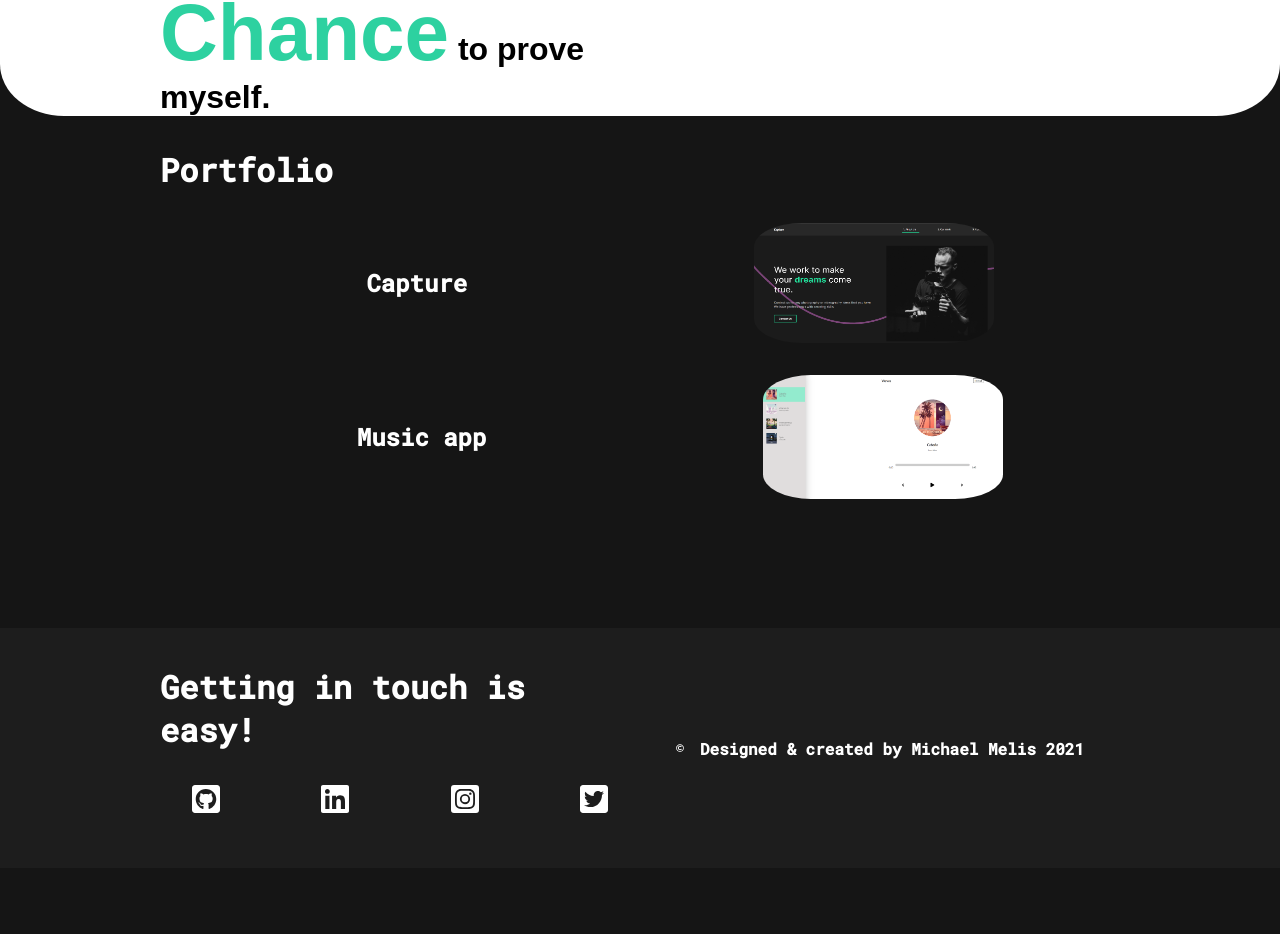
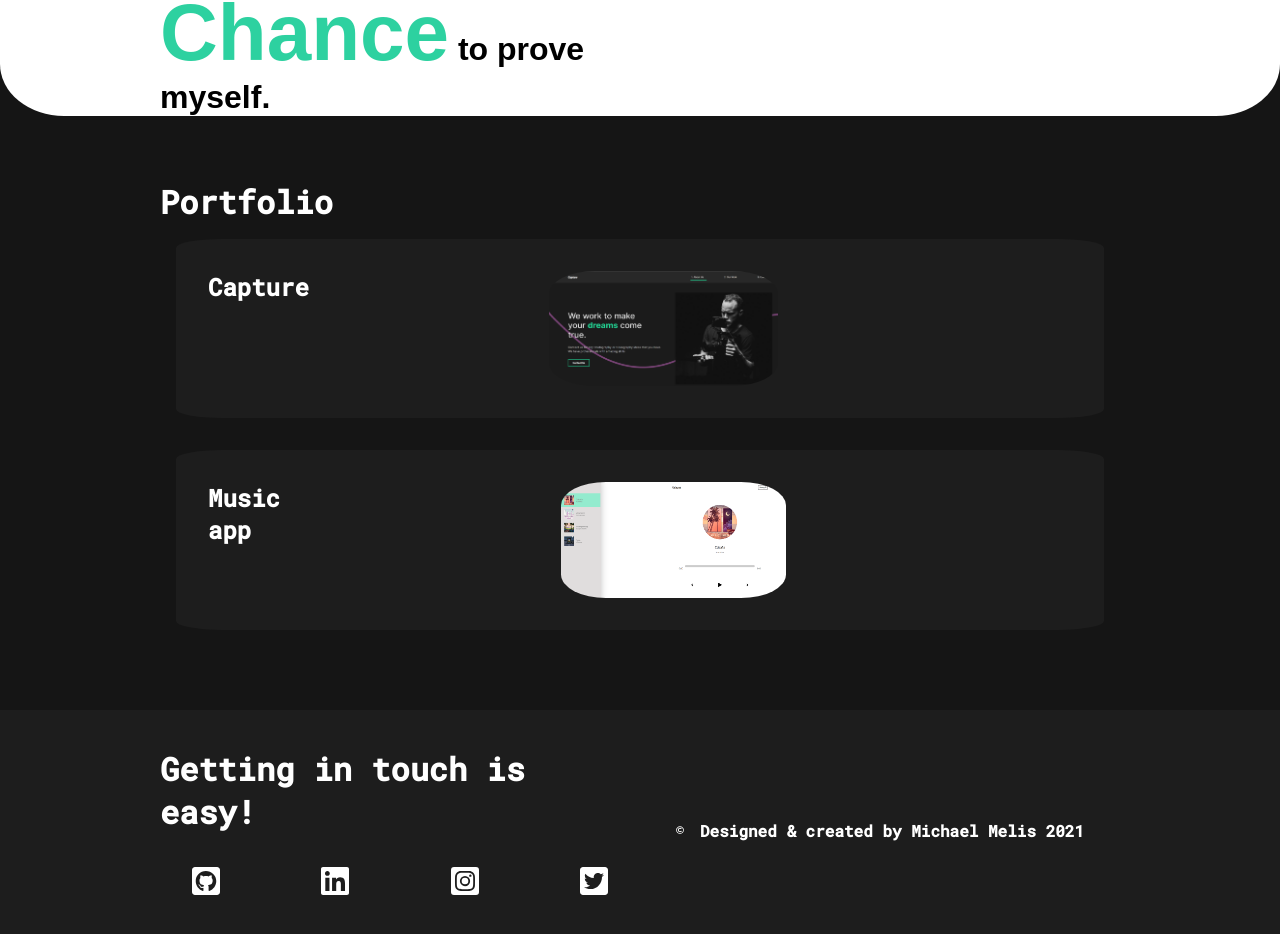
Before and after one commit to Michael-Melis/Michael-portfolio, a React (Create React App) app: page / in a window 1280 px wide. Shown: the part 1960-2894 px from the top of the page. Before the commit the page ends 2828 px from the top, so only its background shows below. Built offline with nearby package versions, Linux system fonts and the light colour scheme.

Commit message:
Portfolio

```diff
--- a/src/components/Project.js
+++ b/src/components/Project.js
@@ -1,27 +1,36 @@
 import React from "react";
 import styled from "styled-components";
 
-const Project = ({ name, picture }) => {
+const Project = ({ name, picture, link }) => {
   return (
     <div>
       <StyledProject>
         <h2>{name}</h2>
-        <img src={picture} alt="" />
+        <a href={link} target="_blank" rel="noreferrer">
+          <img src={picture} alt=" the project" />
+        </a>
       </StyledProject>
     </div>
   );
 };
 const StyledProject = styled.div`
+  background-color: #1d1d1d;
+  margin: 1rem;
+  padding: 2rem;
+  border-radius: 5%;
   display: flex;
-  color: #fff;
-  justify-content: space-evenly;
-  align-items: center;
-  flex-direction: row;
-  margin: 2rem 0rem 2rem 5rem;
+  justify-content: space-between;
+  a {
+    width: 100%;
+  }
   img {
-    width: 20%;
+    display: flex;
+    width: 30%;
+    height: 100%;
     border-radius: 20%;
     cursor: pointer;
+    margin-left: 15rem;
+    overflow: hidden;
     &:hover {
       transform: scale(1.3);
       transition: 0.4s ease-in;
--- a/src/pages/Work.js
+++ b/src/pages/Work.js
@@ -8,18 +8,27 @@ const Work = () => {
   return (
     <StyledWork>
       <h1>Portfolio</h1>
-      <Project name="Capture" picture={capture} />
-      <Project name="Music app" picture={music} />
+      <Project
+        name="Capture"
+        picture={capture}
+        link="https://capture-portfolio.herokuapp.com/"
+      />
+      <Project
+        name="Music app"
+        picture={music}
+        link="https://music-app169.herokuapp.com/"
+      />
     </StyledWork>
   );
 };
 
 const StyledWork = styled.div`
-  min-height: 60vh;
-  h1 {
-    margin: 2rem 0rem 0rem 10rem;
-    color: #fff;
-  }
+  display: flex;
+  color: #fff;
+  flex-direction: column;
+  justify-content: space-between;
+
+  margin: 4rem 10rem 4rem 10rem;
 `;
 
 export default Work;
```
